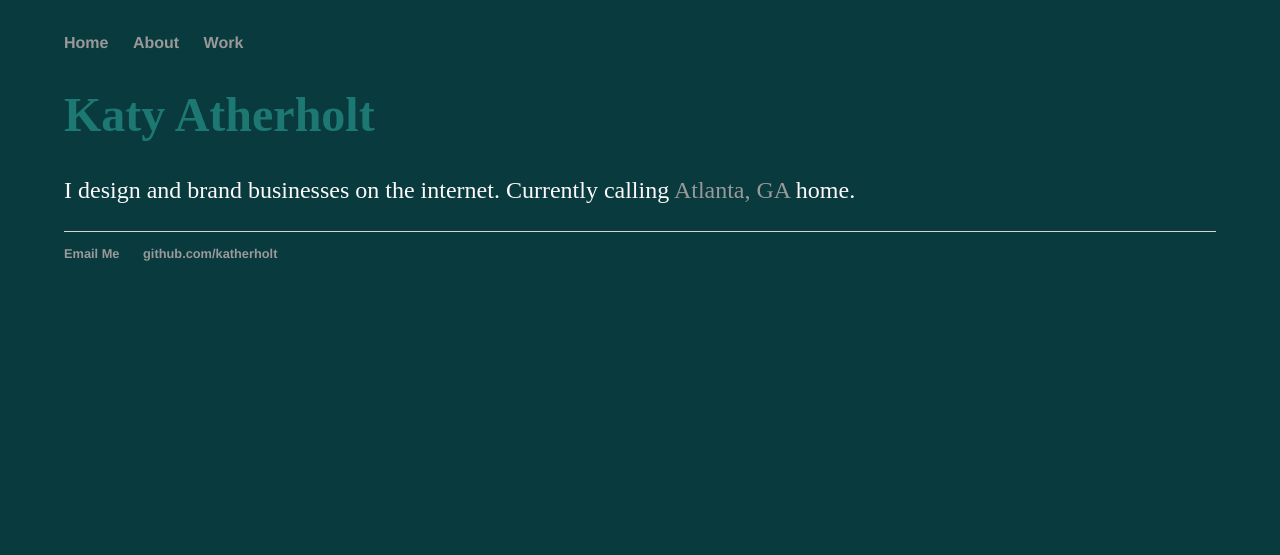
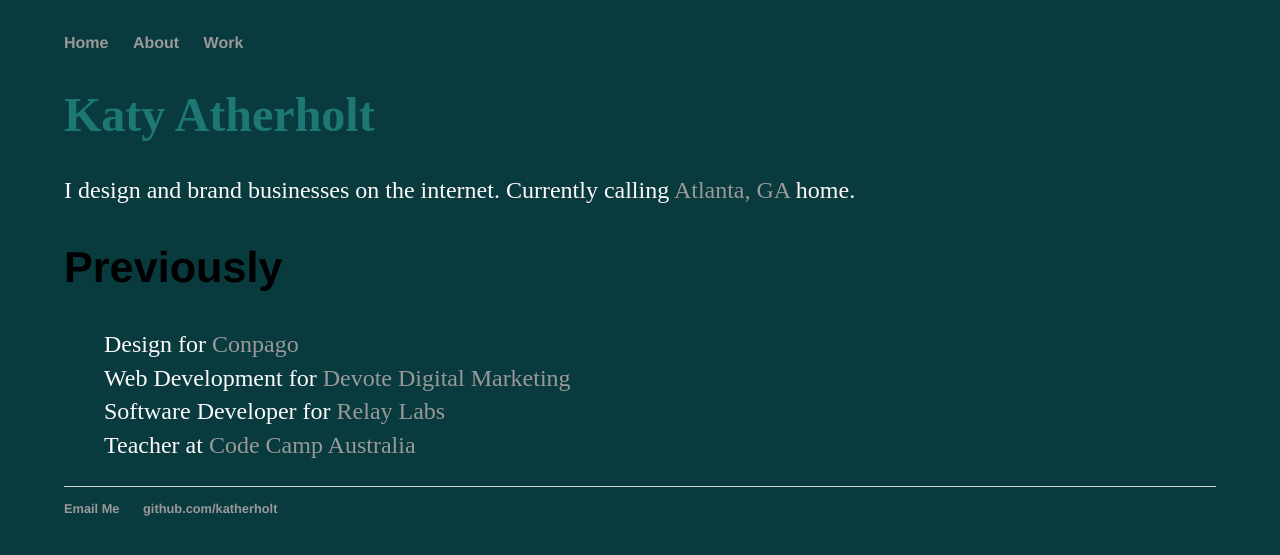
Before and after one commit to katherholt/katherholt.github.io, a Jekyll site: the page built from index.html, in a window 1280 px wide. Shown: the top 555 px of the page. Built offline with Jekyll 4.4.1, drawn with Linux system fonts in a browser that asks for light colours; some web fonts are replaced.

Commit message:
Update index.html

```diff
--- a/index.html
+++ b/index.html
@@ -7,6 +7,12 @@ title: Katy Atherholt
 			<h1>Katy Atherholt</h1>
 			<p>I design and brand businesses on the internet. Currently calling <a href="https://goo.gl/maps/i7o4azRpqU52">Atlanta, GA</a> home.</p>
 
+			<h2>Previously</h2>
 			<ul>
+				<li>Design for <a href="https://conpago.com.au">Conpago</a></li>
+				<li>Web Development for <a href="https://devotedigital.com.au">Devote Digital Marketing</a></li>
+				<li>Software Developer for <a href="https://relaylabs.co">Relay Labs</a></li>
+				<li>Teacher at <a href="https://codecamp.com.au">Code Camp Australia</a></li>
+			</ul>
 
 		</div>
```
